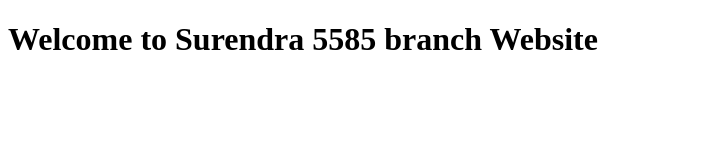
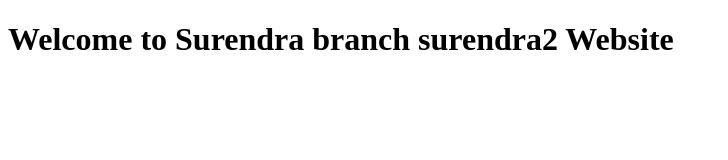
Before and after one commit to surendrakumaryadavdotsquares/gittraining23, a plain HTML site: page index.html in a window 1280 px wide. Shown: the whole page, without its empty margins (0-728 px from the left). Drawn offline with Linux system fonts and the light colour scheme.

Commit message:
commit in branch surendra2

```diff
--- a/index.html
+++ b/index.html
@@ -9,7 +9,7 @@
   </head>
   <body>
     <main>
-        <h1>Welcome to Surendra 5585 branch Website</h1>
+        <h1>Welcome to Surendra branch surendra2 Website</h1>
     </main>
   </body>
 </html>
```
